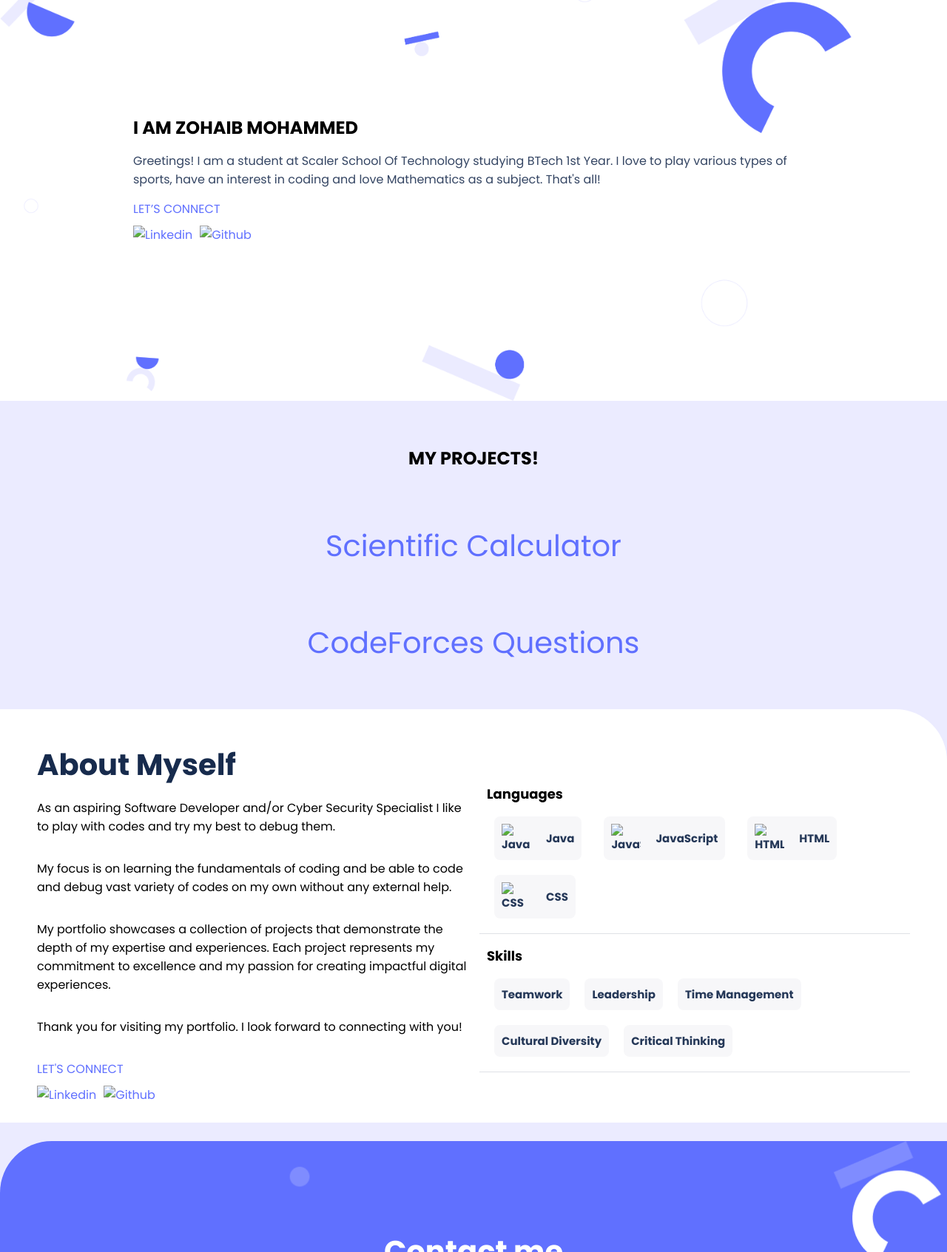
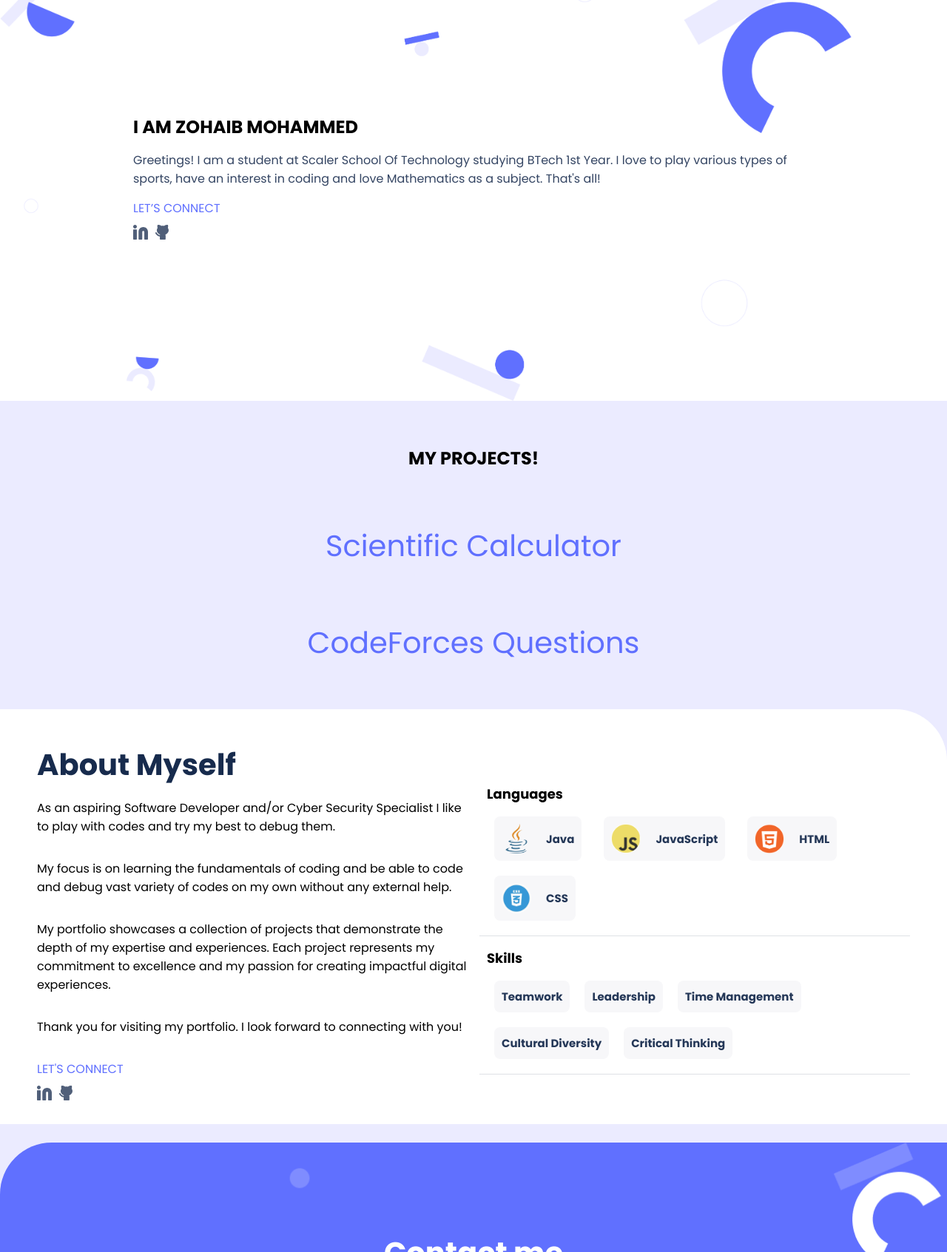
Before and after one commit to Zeyfahn/Portfolio, a plain HTML site: page index.html in a window 1280 px wide. Shown: the part 128-1821 px from the top of the page at 74% size. Drawn offline with Linux system fonts and the light colour scheme; files whose address does not match are found by name.

Commit message:
Update index.html

```diff
--- a/index.html
+++ b/index.html
@@ -4,7 +4,7 @@
     <meta charset="UTF-8" />
     <meta http-equiv="X-UA-Compatible" content="IE=edge" />
     <meta name="viewport" content="width=device-width, initial-scale=1.0" />
-    <link rel="icon" type="image/x-icon" href="./images/favicon.png" />
+    <link rel="icon" type="image/x-icon" href="favicon.png" />
     <link
       href="https://fonts.googleapis.com/css?family=Poppins"
       rel="stylesheet"
@@ -25,7 +25,7 @@
             <a class="blue" href="#">Zohaib's Portfolio</a>
           </div>
           <div class="header_menu">
-            <img class="menu_icon" src="./images/menu-icon.svg" alt="menu" />
+            <img class="menu_icon" src="menu-icon.svg" alt="menu" />
           </div>
           <ul class="nav_items">
             <li class="nav_item">
@@ -40,7 +40,7 @@
           </ul>
           <ul class="mobile_nav_items">
             <span class="toggle-cross"
-              ><img src="./images/cross-icon-white.png" alt="X"
+              ><img src="cross-icon-white.png" alt="X"
             /></span>
             <li class="nav_item">
               <a id="m_nav" class="nav_item_action" href="#portfolio"
@@ -77,7 +77,7 @@
                     href="https://www.linkedin.com/in/zohaib-mohammed-714333378/"
                     ><img
                       class="social_icon"
-                      src="./images/linkedin-icon.svg"
+                      src="linkedin-icon.svg"
                       alt="Linkedin"
                   /></a>
                 </li>
@@ -85,7 +85,7 @@
                   <a rel="noopener" target="_blank" href="https://github.com/zeyfahn"
                     ><img
                       class="social_icon"
-                      src="./images/github.svg"
+                      src="github.svg"
                       alt="Github"
                   /></a>
                 </li>
@@ -127,7 +127,7 @@
                 <a rel="noopener" target="_blank" href="https://www.linkedin.com/in/zohaib-mohammed-714333378/"
                   ><img
                     class="social_icon"
-                    src="./images/linkedin-icon.svg"
+                    src="linkedin-icon.svg"
                     alt="Linkedin"
                 /></a>
               </li>
@@ -135,7 +135,7 @@
                 <a rel="noopener" target="_blank" href="https://github.com/zeyfahn"
                   ><img
                     class="social_icon"
-                    src="./images/github.svg"
+                    src="github.svg"
                     alt="Github"
                 /></a>
               </li>
@@ -148,22 +148,22 @@
               <h3 class="sub_title">Languages</h3>
               <div class="frame_work_items">
                 <li class="ul_item">
-                  <img src="./images/java.png" alt="Java" /><span
+                  <img src="java.png" alt="Java" /><span
                     >Java</span
                   >
                 </li>
                 <li class="ul_item">
-                  <img src="./images/js-icon.png" alt="JavaScript" /><span
+                  <img src="js-icon.png" alt="JavaScript" /><span
                     >JavaScript</span
                   >
                 </li>
                 <li class="ul_item">
-                  <img src="./images/html-icon.png" alt="HTML" /><span
+                  <img src="html-icon.png" alt="HTML" /><span
                     >HTML</span
                   >
                 </li>
                 <li class="ul_item">
-                  <img src="./images/css-icon.png" alt="CSS" /><span>CSS</span>
+                  <img src="css-icon.png" alt="CSS" /><span>CSS</span>
                 </li>
               </div>
             </ul>
```
